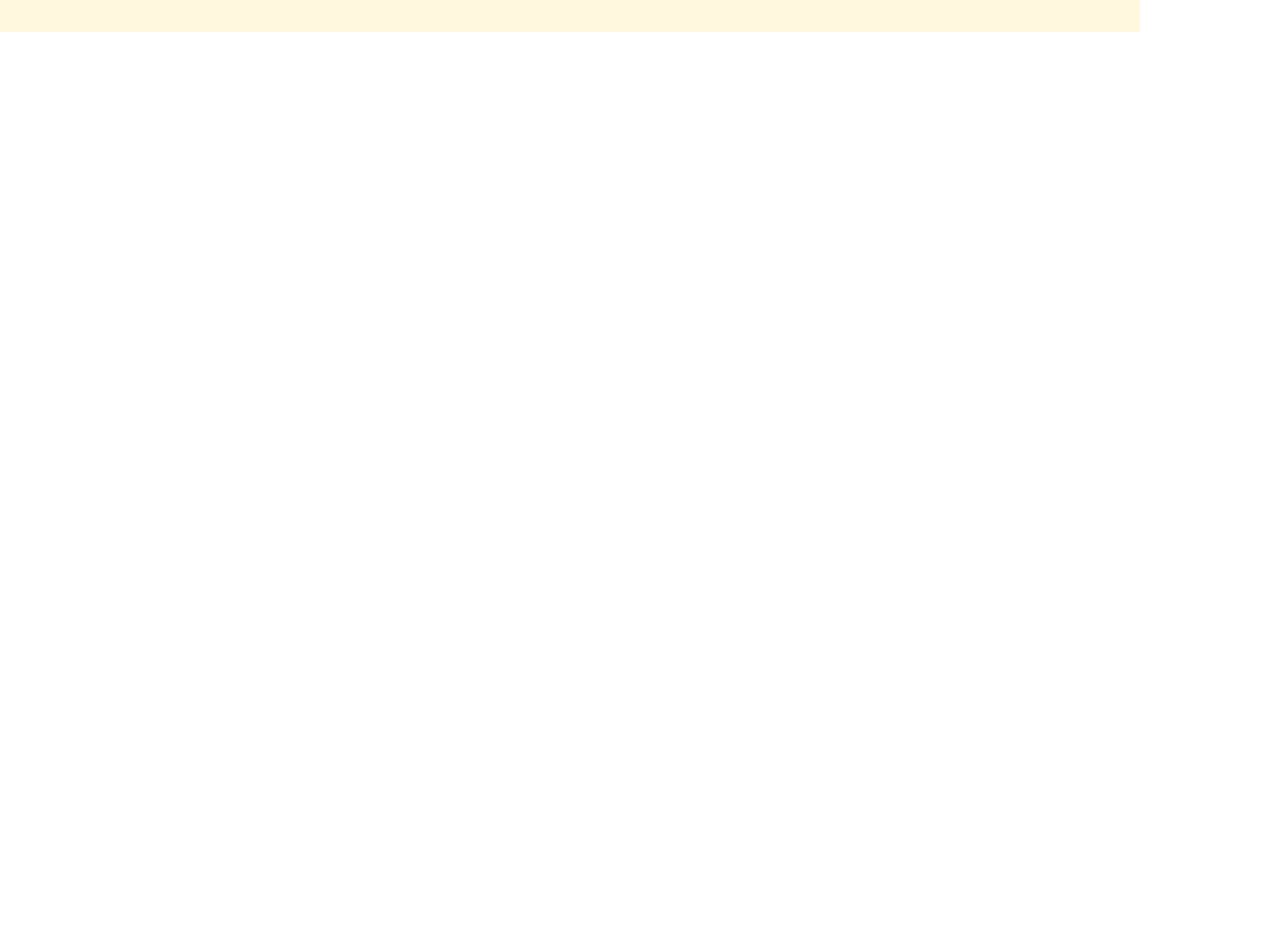
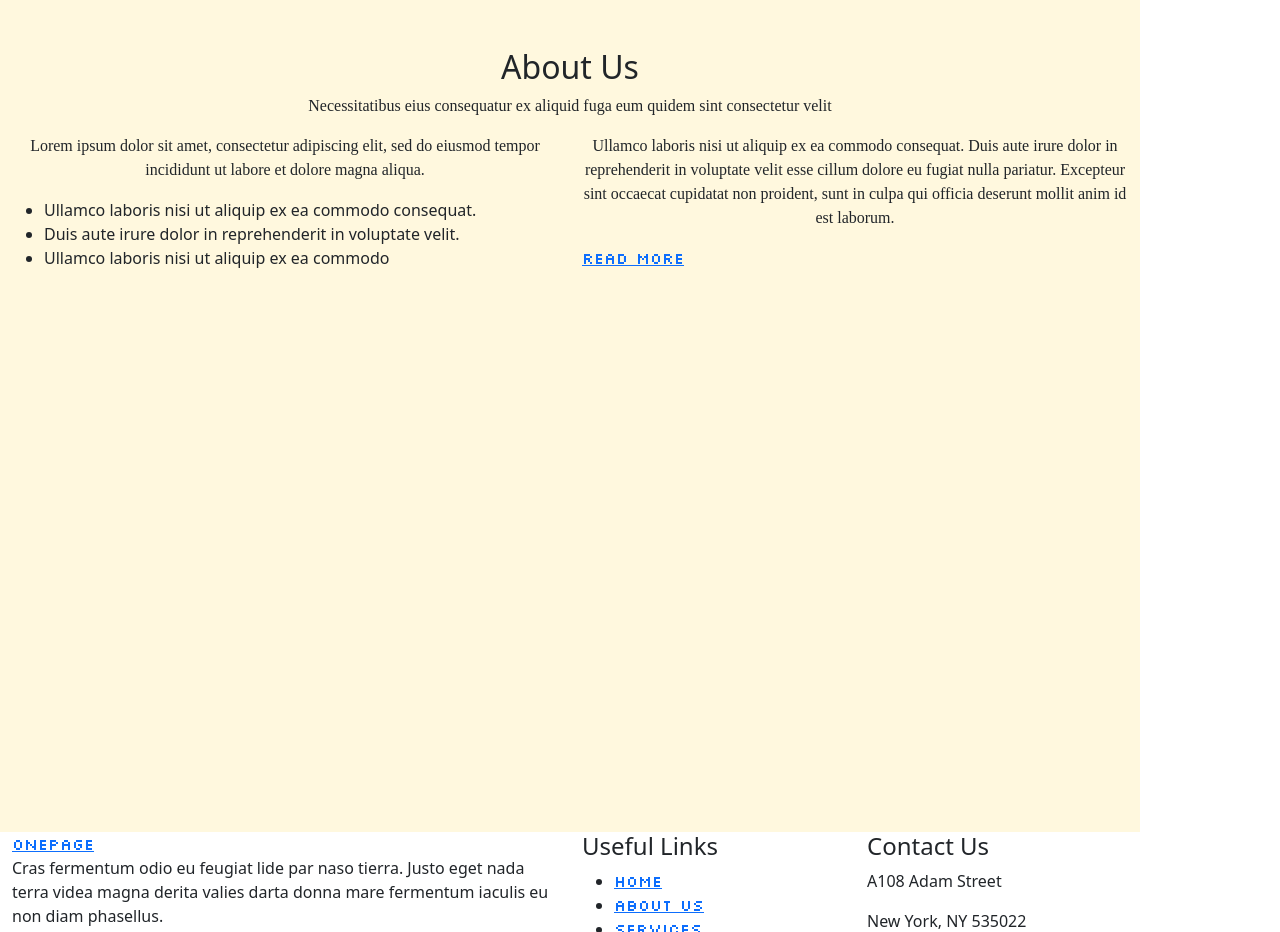
Before and after one commit to jjelybean/jas-spend-it, a React (Vite) app in the folder jas-spend-it/: page / in a window 1280 px wide. Shown: the part 2480-3412 px from the top of the page. Before the commit the page ends 2512 px from the top, so only its background shows below. Built offline with nearby package versions, Linux system fonts and the light colour scheme.

Commit message:
visualized front end for landing. not done

```diff
--- a/jas-spend-it/src/components/landing.jsx
+++ b/jas-spend-it/src/components/landing.jsx
@@ -51,7 +51,7 @@ function Landing() {
 
     {/*next section*/}
 
-    <section className='body'>
+    <section className='body py-3'>
         <motion.div
             className="container text-center p-5 bg-white rounded shadow"
             initial={{ opacity: 0, y: 50 }}
@@ -63,7 +63,7 @@ function Landing() {
             <p className="lead">
              <strong>JasSpendIt</strong> is a budgeting website designed to help you track your spending,
              set savings goals, and stay on top of your finances — all in one easy-to-use place. Whether you're saving for something big, managing monthly
-             expenses, or just want to be smarter with your money, we’ve got your back! 💼💖
+             expenses, or just want to be smarter with your money, we got your back! 💼💖
             </p>
         </motion.div>
     </section>
@@ -112,6 +112,82 @@ function Landing() {
 
 
     </section>
+
+    {/* ABOUT US SECTION */}
+
+    <section className="body py-3">
+        <div className="container section-title" data-aos="fade-up">
+            <h2>About Us</h2>
+            <p>Necessitatibus eius consequatur ex aliquid fuga eum quidem sint consectetur velit</p>
+        </div>
+
+    <div className="container">
+        <div className="row gy-4">
+          <div className="col-lg-6 content" data-aos="fade-up" data-aos-delay="100">
+            <p>
+              Lorem ipsum dolor sit amet, consectetur adipiscing elit, sed do eiusmod tempor incididunt ut labore et dolore
+              magna aliqua.
+            </p>
+            <ul>
+              <li><i className="bi bi-check2-circle"></i> <span>Ullamco laboris nisi ut aliquip ex ea commodo consequat.</span></li>
+              <li><i className="bi bi-check2-circle"></i> <span>Duis aute irure dolor in reprehenderit in voluptate velit.</span></li>
+              <li><i className="bi bi-check2-circle"></i> <span>Ullamco laboris nisi ut aliquip ex ea commodo</span></li>
+            </ul>
+          </div>
+
+          <div className="col-lg-6" data-aos="fade-up" data-aos-delay="200">
+            <p>Ullamco laboris nisi ut aliquip ex ea commodo consequat. Duis aute irure dolor in reprehenderit in voluptate velit esse cillum dolore eu fugiat nulla pariatur. Excepteur sint occaecat cupidatat non proident, sunt in culpa qui officia deserunt mollit anim id est laborum. </p>
+            <a href="#" className="read-more"><span>Read More</span><i className="bi bi-arrow-right"></i></a>
+          </div> {/* col */}
+        </div> {/* row */}
+    </div>  {/* container */}
+    </section>
+
+    {/* footer section here */}
+
+    <footer className="footer light-background">
+
+    <div className="container footer-top">
+      <div className="row gy-4">
+        <div className="col col-lg-6 ">
+          <a href="index.html" className="logo d-flex align-items-center">
+            <span className="sitename">OnePage</span>
+          </a>
+          <p>Cras fermentum odio eu feugiat lide par naso tierra. Justo eget nada terra videa magna derita valies darta donna mare fermentum iaculis eu non diam phasellus.</p>
+          <div className="social-links d-flex mt-4">
+            <a href=""><i className="bi bi-twitter-x"></i></a>
+            <a href=""><i className="bi bi-facebook"></i></a>
+            <a href=""><i className="bi bi-instagram"></i></a>
+            <a href=""><i className="bi bi-linkedin"></i></a>
+          </div>
+        </div>
+
+        <div className="col-lg-3 ">
+          <h4>Useful Links</h4>
+          <ul>
+            <li><a href="#">Home</a></li>
+            <li><a href="#">About us</a></li>
+            <li><a href="#">Services</a></li>
+            <li><a href="#">Terms of service</a></li>
+            <li><a href="#">Privacy policy</a></li>
+          </ul>
+        </div>
+
+        <div className="col-lg-3">
+          <h4>Contact Us</h4>
+          <p>A108 Adam Street</p>
+          <p>New York, NY 535022</p>
+          <p>United States</p>
+          <p className="mt-4"><strong>Phone:</strong> <span>+1 5589 55488 55</span></p>
+          <p><strong>Email:</strong> <span>info@example.com</span></p>
+        </div>
+
+      </div>
+    </div>
+
+
+
+  </footer>
     </>
   );
 }
```
